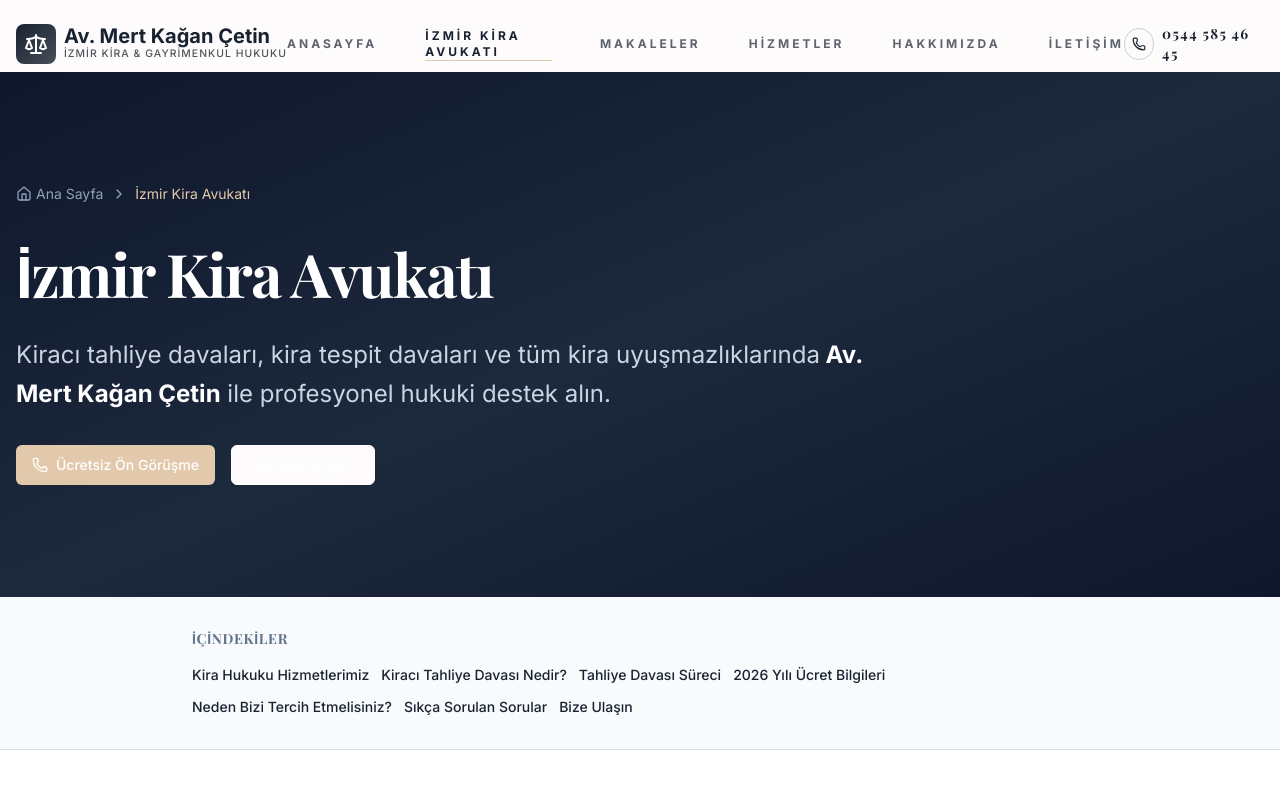
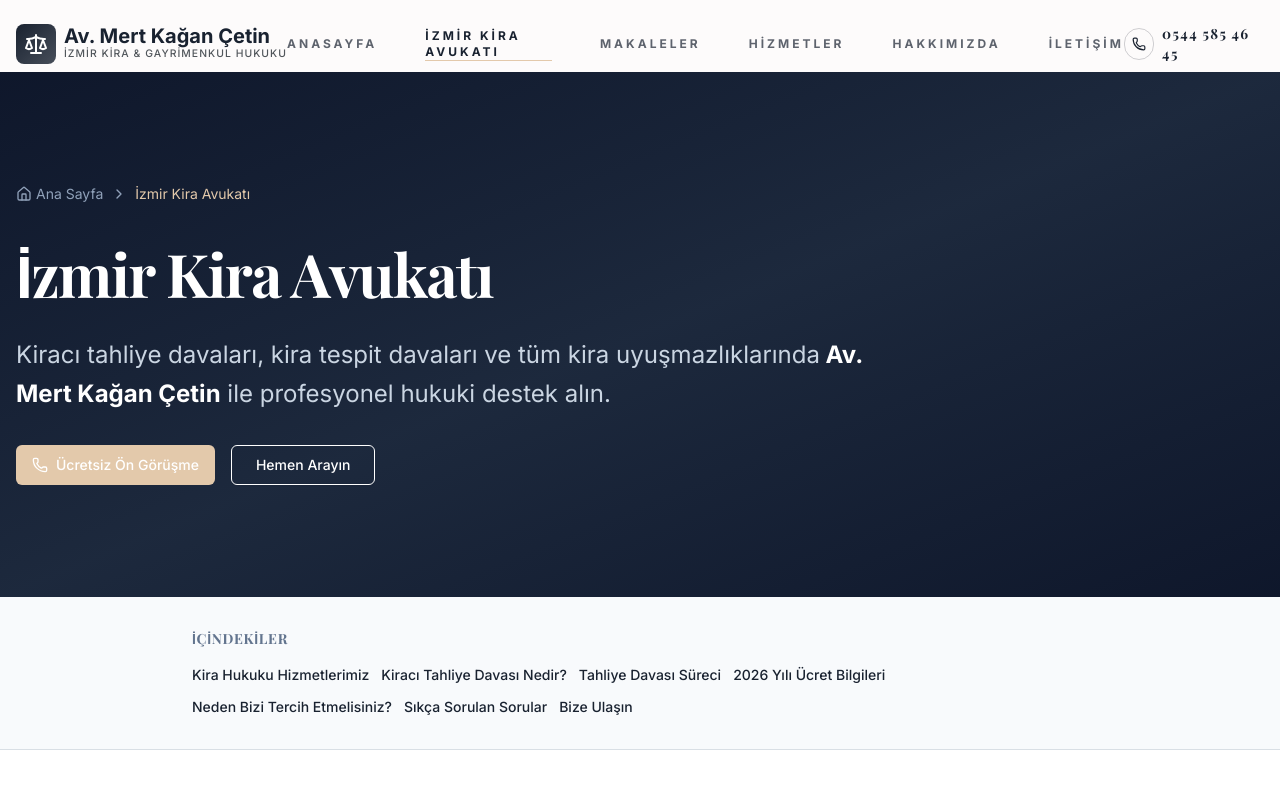
Before and after one commit to pixelmirage/site, a Next.js app: page /izmir-kira-avukati in a window 1280 px wide. Shown: the top 800 px of the page. Built offline with nearby package versions, Linux system fonts and the light colour scheme; a web font is replaced by a local one.

Commit message:
Fix: Make 'Hemen Arayın' button text readable on dark background

```diff
--- a/src/app/izmir-kira-avukati/page.tsx
+++ b/src/app/izmir-kira-avukati/page.tsx
@@ -144,7 +144,7 @@ export default function IzmirKiraAvukatiPage() {
                                     Ücretsiz Ön Görüşme
                                 </Link>
                             </Button>
-                            <Button size="lg" variant="outline" className="border-white text-white hover:bg-white hover:text-slate-900 gap-2" asChild>
+                            <Button size="lg" variant="outline" className="bg-transparent border-white text-white hover:bg-white hover:text-slate-900 gap-2" asChild>
                                 <a href="tel:+905445854645">
                                     Hemen Arayın
                                 </a>
@@ -414,7 +414,7 @@ export default function IzmirKiraAvukatiPage() {
                                             Randevu Alın <ArrowRight className="w-5 h-5" />
                                         </Link>
                                     </Button>
-                                    <Button size="lg" variant="outline" className="border-white text-white hover:bg-white hover:text-primary gap-2" asChild>
+                                    <Button size="lg" variant="outline" className="bg-transparent border-white text-white hover:bg-white hover:text-primary gap-2" asChild>
                                         <a href="https://wa.me/905445854645">
                                             WhatsApp ile Yazın
                                         </a>
```
